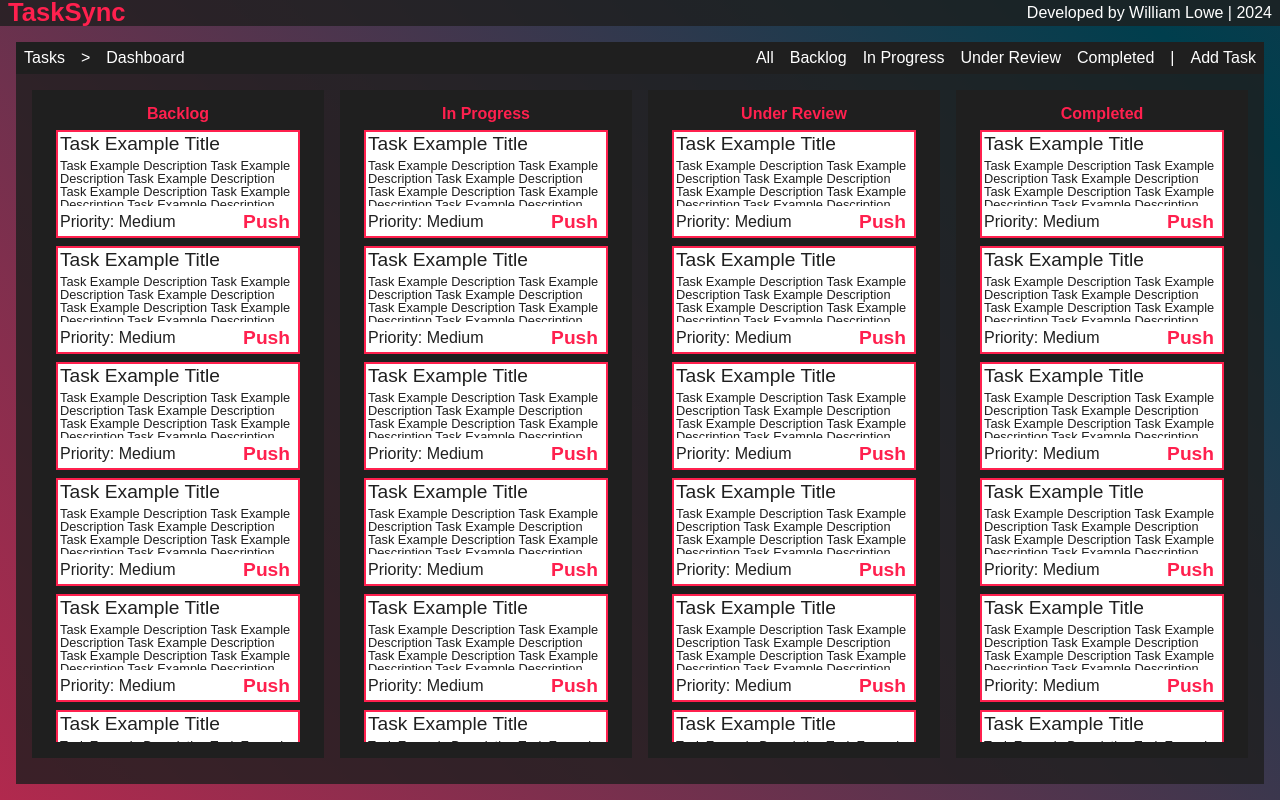
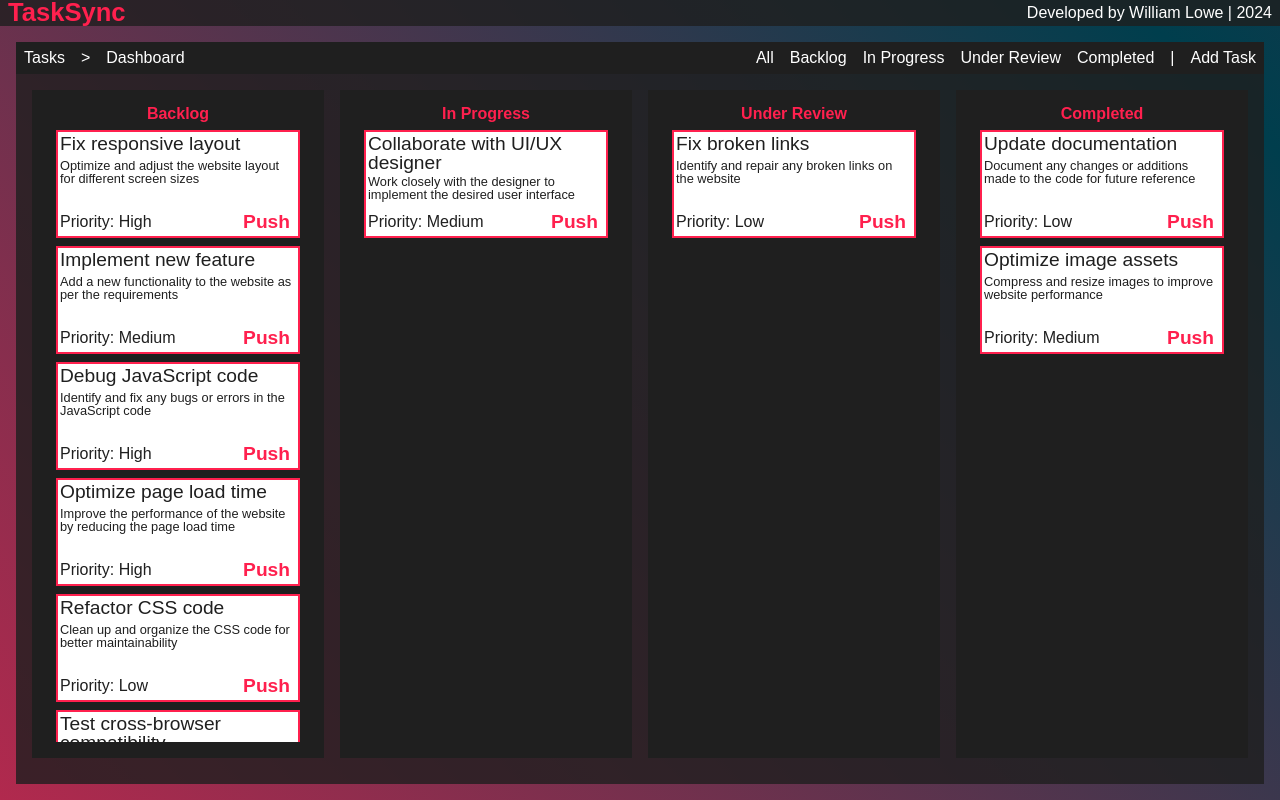
Before and after one commit to williamalowe/TaskSync, a React (Vite) app: page /workspace in a window 1280 px wide. Built offline with nearby package versions, Linux system fonts and the light colour scheme; a web font is replaced by a local one.

Commit message:
data: add test data

```diff
--- a/src/components/CardContainer/CardContainer.jsx
+++ b/src/components/CardContainer/CardContainer.jsx
@@ -1,18 +1,24 @@
 import TaskCard from '../TaskCard/TaskCard';
 import styles from './CardContainer.module.css';
 
-const CardContainer = ({ title }) => {
+const CardContainer = ({ title, taskData }) => {
+
+  console.log(taskData)
+
   return (
     <section className={styles.container}>
       <h3>{title}</h3>
       <div className={styles.cards}>
-        <TaskCard />
-        <TaskCard />
-        <TaskCard />
-        <TaskCard />
-        <TaskCard />
-        <TaskCard />
-        {/* Cards here */}
+        {
+          taskData.map((task, i) =>
+            <TaskCard
+              key={i}
+              taskTitle={task.task}
+              taskDesc={task.description}
+              taskPriority={task.priority}
+            />
+          )
+        }
       </div>
     </section>
   )
--- a/src/components/TaskCard/TaskCard.jsx
+++ b/src/components/TaskCard/TaskCard.jsx
@@ -1,16 +1,16 @@
 import styles from './TaskCard.module.css';
 
-const TaskCard = () => {
+const TaskCard = ({ taskTitle, taskDesc, taskPriority }) => {
   return (
     <div className={styles.card}>
       <div className={styles.upper}>
-        Task Example Title
+        {taskTitle}
       </div>
       <div className={styles.middle}>
-      Task Example Description Task Example Description Task Example Description Task Example Description Task Example Description Task Example Description Task Example Description Task Example Description
+        {taskDesc}
       </div>
       <div className={styles.lower}>
-        <div className={styles.priority}>Priority: Medium</div>
+        <div className={styles.priority}>Priority: {taskPriority}</div>
         <button>Push</button>
       </div>
     </div>
--- a/src/views/Workspace/Workspace.jsx
+++ b/src/views/Workspace/Workspace.jsx
@@ -1,9 +1,74 @@
+import { useState } from 'react';
 import styles from './Workspace.module.css';
 import HeaderBar from '../../components/Headerbar/HeaderBar';
 import Navbar from '../../components/Navbar/Navbar';
 import CardContainer from '../../components/CardContainer/CardContainer';
 
 const Workspace = () => {
+  // test data
+  const [taskData, setTaskData] = useState([
+    {
+      "task": "Fix responsive layout",
+      "description": "Optimize and adjust the website layout for different screen sizes",
+      "priority": "High",
+      "status": "backlog"
+    },
+    {
+      "task": "Implement new feature",
+      "description": "Add a new functionality to the website as per the requirements",
+      "priority": "Medium",
+      "status": "backlog"
+    },
+    {
+      "task": "Debug JavaScript code",
+      "description": "Identify and fix any bugs or errors in the JavaScript code",
+      "priority": "High",
+      "status": "backlog"
+    },
+    {
+      "task": "Optimize page load time",
+      "description": "Improve the performance of the website by reducing the page load time",
+      "priority": "High",
+      "status": "backlog"
+    },
+    {
+      "task": "Refactor CSS code",
+      "description": "Clean up and organize the CSS code for better maintainability",
+      "priority": "Low",
+      "status": "backlog"
+    },
+    {
+      "task": "Test cross-browser compatibility",
+      "description": "Ensure that the website works correctly on different web browsers",
+      "priority": "Medium",
+      "status": "backlog"
+    },
+    {
+      "task": "Update documentation",
+      "description": "Document any changes or additions made to the code for future reference",
+      "priority": "Low",
+      "status": "completed"
+    },
+    {
+      "task": "Collaborate with UI/UX designer",
+      "description": "Work closely with the designer to implement the desired user interface",
+      "priority": "Medium",
+      "status": "inProgress"
+    },
+    {
+      "task": "Fix broken links",
+      "description": "Identify and repair any broken links on the website",
+      "priority": "Low",
+      "status": "underReview"
+    },
+    {
+      "task": "Optimize image assets",
+      "description": "Compress and resize images to improve website performance",
+      "priority": "Medium",
+      "status": "completed"
+    }
+  ]);
+
   return (
       <main className={styles.workspace}>
         <HeaderBar />
@@ -12,18 +77,20 @@ const Workspace = () => {
           <div className={styles.cardContainers}>
             <CardContainer
               title="Backlog"
+              taskData={taskData.filter((item) => item.status === "backlog")}
             />
             <CardContainer
               title="In Progress"
+              taskData={taskData.filter((item) => item.status === "inProgress")}
             />
             <CardContainer
               title="Under Review"
+              taskData={taskData.filter((item) => item.status === "underReview")}
             />
             <CardContainer
               title="Completed"
+              taskData={taskData.filter((item) => item.status === "completed")}
             />
-          {/* Content here */}
-
           </div>
         </section>
       </main>
```
Lines whose indentation alone changed are shown as unchanged.
